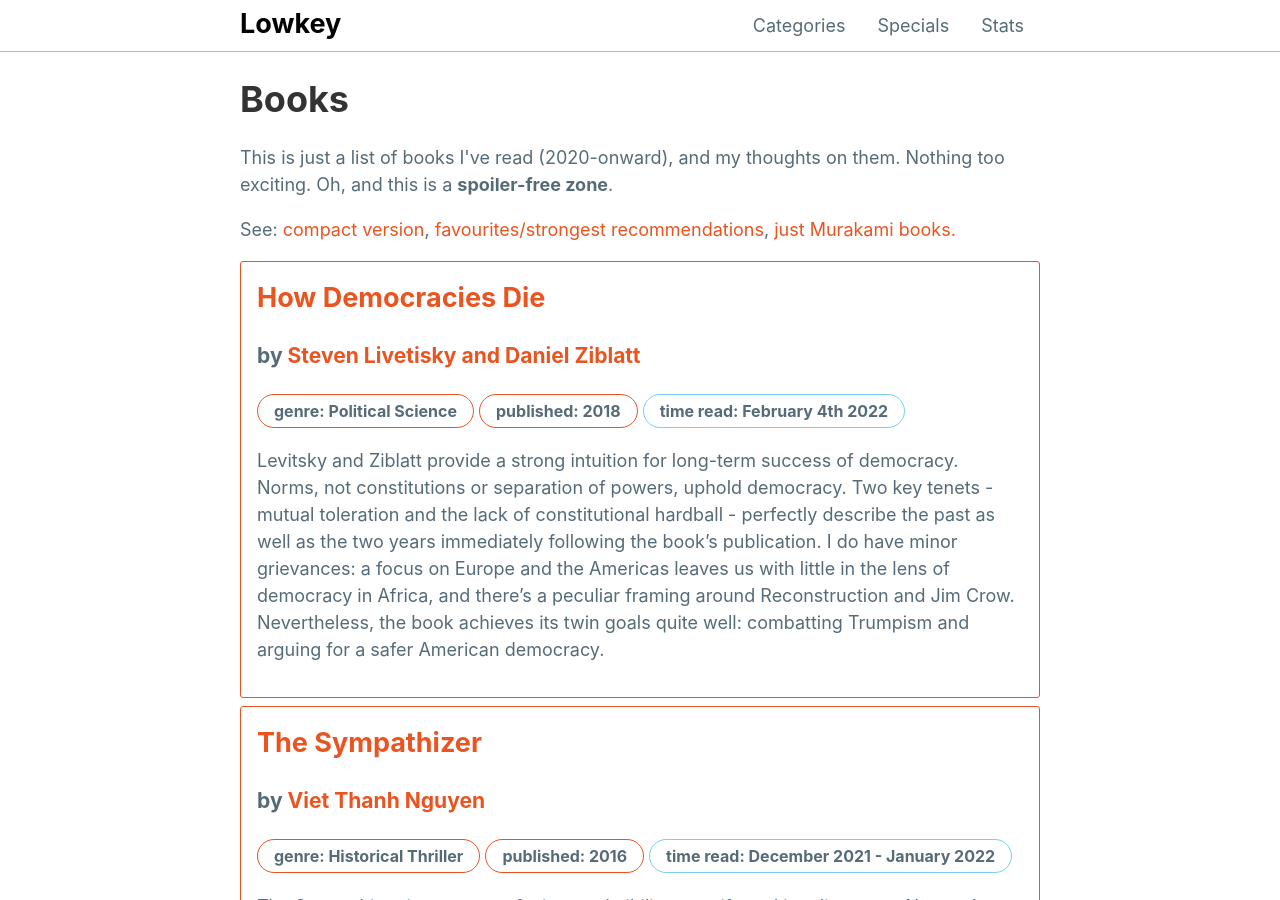
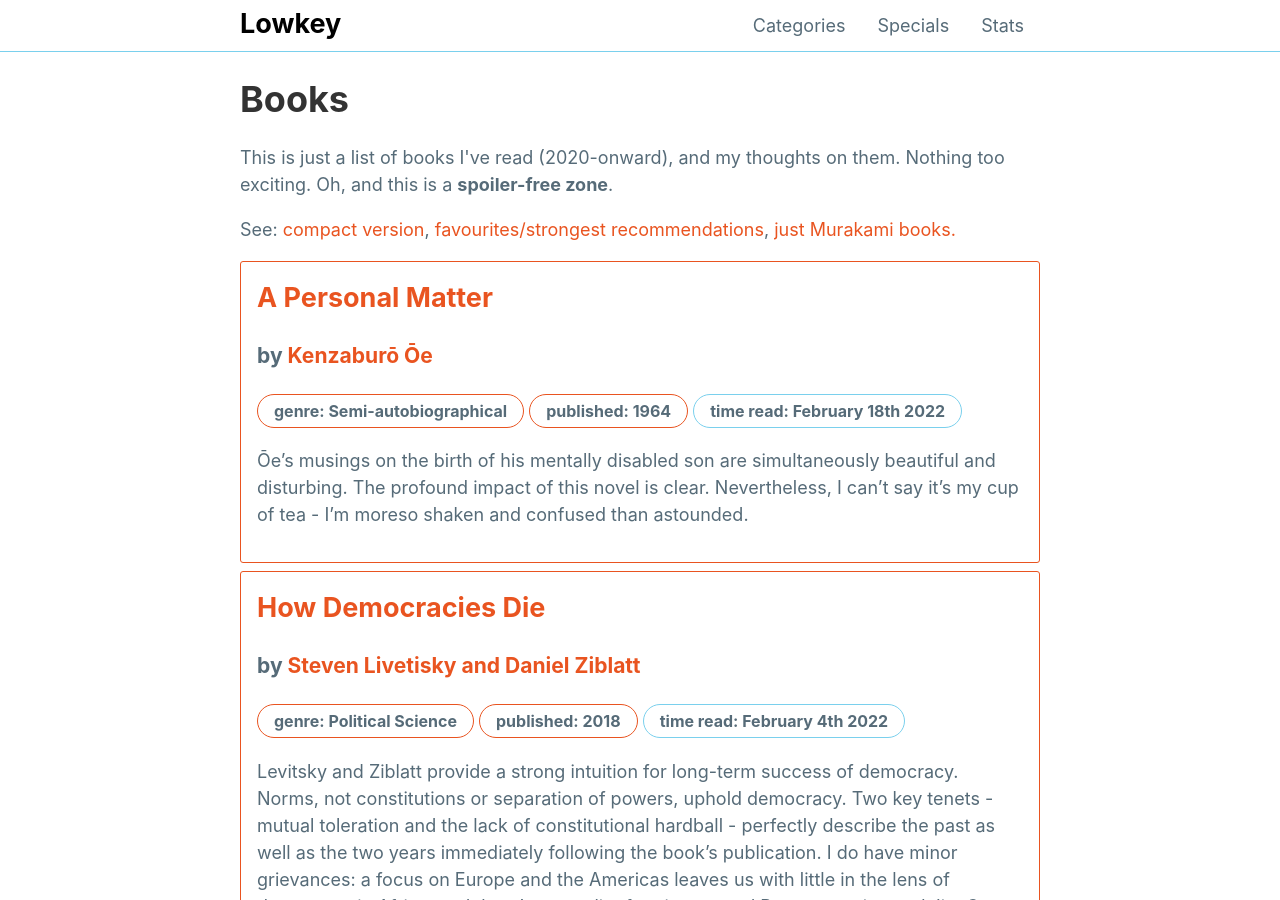
Before and after one commit to mattxwang/lowkey, a Jekyll site: the page built from stats/books.html, in a window 1280 px wide and 900 px high. Built offline with Jekyll 4.4.1, drawn with Linux system fonts in a browser that asks for light colours.

Commit message:
a personal matter

```diff
--- a/_data/books.yml
+++ b/_data/books.yml
@@ -537,3 +537,11 @@ howdemocraciesdie:
   time_read: February 4th 2022
   thoughts: >
     Levitsky and Ziblatt provide a strong intuition for long-term success of democracy. Norms, not constitutions or separation of powers, uphold democracy. Two key tenets - mutual toleration and the lack of constitutional hardball - perfectly describe the past as well as the two years immediately following the book's publication. I do have minor grievances: a focus on Europe and the Americas leaves us with little in the lens of democracy in Africa, and there's a peculiar framing around Reconstruction and Jim Crow. Nevertheless, the book achieves its twin goals quite well: combatting Trumpism and arguing for a safer American democracy.
+apersonalmatter:
+  title: A Personal Matter
+  author: Kenzaburō Ōe
+  genre: Semi-autobiographical
+  year_published: 1964
+  time_read: February 18th 2022
+  thoughts: >
+    Ōe's musings on the birth of his mentally disabled son are simultaneously beautiful and disturbing. The profound impact of this novel is clear. Nevertheless, I can't say it's my cup of tea - I'm moreso shaken and confused than astounded.
```
